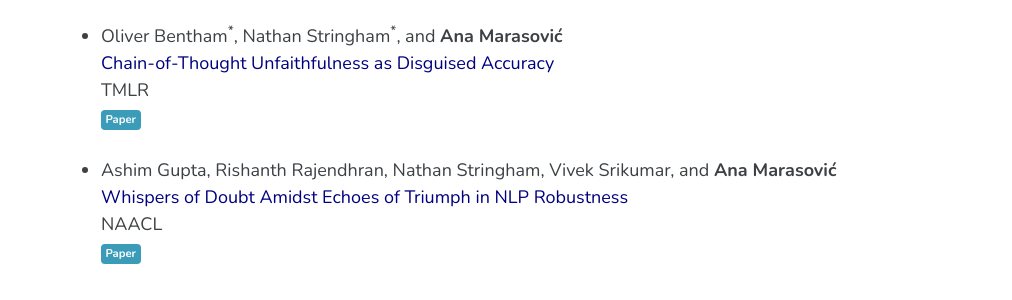
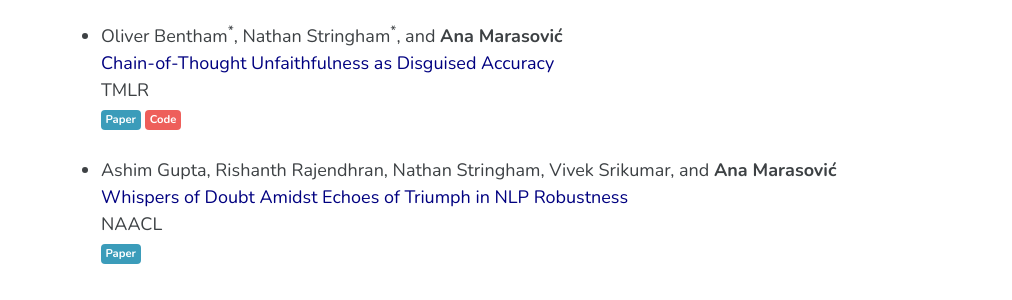
Before and after one commit to amarasovic/amarasovic.github.io, a Jekyll site: the page built from publications/index.md, in a window 1280 px wide and 900 px high, scrolled down 903 px. Shown: the part 148-448 px from the top of the window, without its empty margins (268-1280 px from the left). Built offline with Jekyll 4.4.1, drawn with Linux system fonts in a browser that asks for light colours; cached includes are drawn as plain includes; a script that is not in the unit is left out.

Commit message:
Add code repository link to CoT unfaithfulness paper
🤖 Generated with [Claude Code](https://claude.ai/code)

Co-Authored-By: Claude <noreply@anthropic.com>

```diff
--- a/publications/index.md
+++ b/publications/index.md
@@ -39,7 +39,7 @@ EMNLP Findings 2024
 * Oliver Bentham<sup>\*</sup>, Nathan Stringham<sup>\*</sup>, and **Ana Marasović**
 <span style="color:navy">Chain-of-Thought Unfaithfulness as Disguised Accuracy</span>
 TMLR
-[Paper](https://arxiv.org/abs/2402.14897){: .btn .btn--info .btn--small}
+[Paper](https://arxiv.org/abs/2402.14897){: .btn .btn--info .btn--small} [Code](https://github.com/utahnlp/cot_disguised_accuracy){: .btn .btn--danger .btn--small}
 
 * Ashim Gupta, Rishanth Rajendhran, Nathan Stringham, Vivek Srikumar, and **Ana Marasović**
 <span style="color:navy">Whispers of Doubt Amidst Echoes of Triumph in NLP Robustness</span>
```
